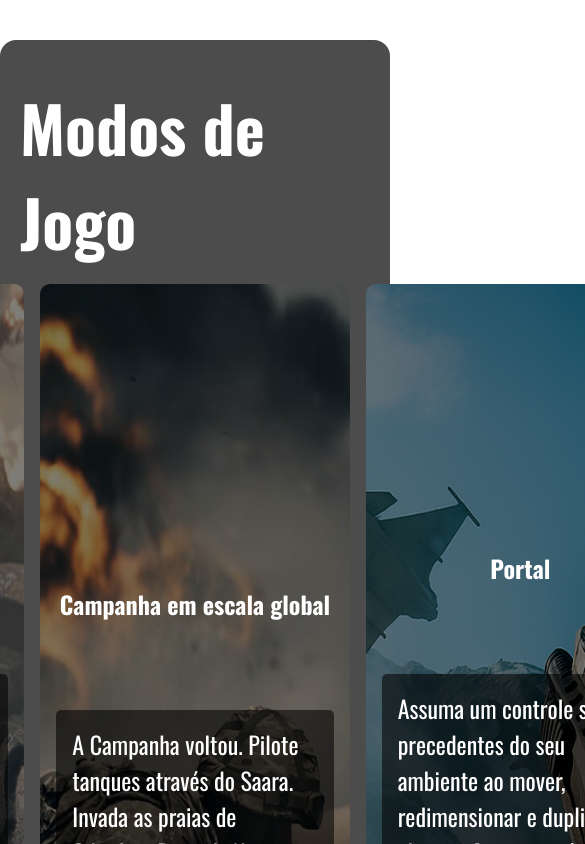
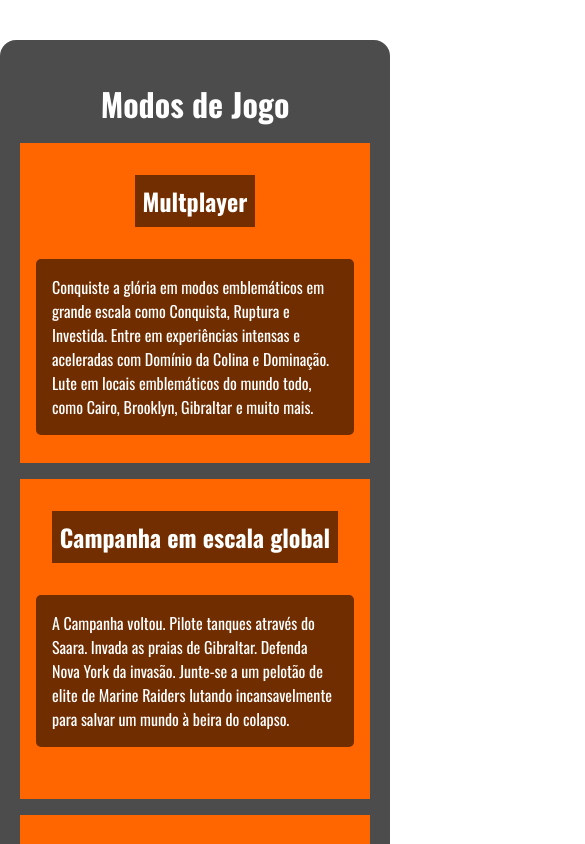
Before and after one commit to AndersonDevFernandes/bf6counter, a Next.js app: page /components/Sobre in a window 390 px wide. Shown: the top 844 px of the page, 585 px wide, since content can reach past the window. Built offline with nearby package versions, Linux system fonts and the light colour scheme.

Commit message:
atualização do componente sobre e adição e melhoria de responsividade para dispositivos moveis

```diff
--- a/app/components/Sobre/Sobre.css
+++ b/app/components/Sobre/Sobre.css
@@ -1,5 +1,3 @@
-@import url("https://fonts.googleapis.com/css2?family=Oswald:wght@200..700&display=swap");
-
 * {
   box-sizing: border-box;
   margin: 0;
@@ -22,9 +20,10 @@
 
 .modos{
   display: flex;
-  justify-content: center;
+  justify-content: flex-start;
   align-items: center;
   flex-direction: column;
+  position: relative;
 }
 
 .descricao-modo {
@@ -33,7 +32,9 @@
   background-color: #0000008f;
   padding: 1rem;
   border-radius: 5px;
+  margin-top: 20rem;
 }
+
 
 .modoDeJogo{
     display: flex;
@@ -46,7 +47,16 @@
 .titulo-modo{
   font-size: 1.5rem;
   font-weight: bold;
-  margin-bottom: 5.5rem;
+  margin-bottom: 15.5rem;
+  margin-top: 5rem;
+  background-color: #0000008c;
+  position: absolute;
+  left: 0;
+  right: 0;
+  text-align: center;
+  padding: 0.5rem;
+
+
 }
 
 .modo01 {
@@ -114,3 +124,40 @@
 .titulo-modo-principal, .titulo-modo{
   color: #fff;
 }
+
+/* Responsividade para tablets e celulares */
+@media (max-width: 1024px) {
+  .modoDeJogo {
+    flex-direction: column;   /* muda row para column */
+    width: 100%;              /* ocupa largura total */
+    height: auto;             /* ajusta altura */
+  }
+
+  .modos {
+    width: 100%;              /* ocupa toda a largura */
+    min-height: 20rem;        /* altura mínima para não ficar achatado */
+  }
+}
+
+@media (max-width: 768px) {
+  .modos {
+    background-image: none !important; /* remove imagens */
+    background-color: #ff6600 !important; /* fundo laranja */
+    border-radius: 0;            /* remove bordas arredondadas (opcional) */
+  }
+
+  .titulo-modo {
+    margin: 1rem 0;             /* espaçamento menor no mobile */
+    position: relative;         /* solta do absolute para não sobrepor */
+  }
+
+  .descricao-modo {
+    margin-top: 1rem;           /* ajusta espaço entre título e descrição */
+    font-size: 1rem;            /* fonte menor para caber bem */
+  }
+
+  .titulo-modo-principal {
+    font-size: 2rem;            /* reduz título principal */
+    text-align: center;
+  }
+}
--- a/app/components/Sobre/page.tsx
+++ b/app/components/Sobre/page.tsx
@@ -9,19 +9,25 @@ export default function Sobre() {
         <p className="titulo-modo-principal">Modos de Jogo</p>
         <div className="modoDeJogo">
           <div className="modos modo01">
-            <p className="titulo-modo ">Multplayer</p>
+            <div className="titulo-modo-container">
+              <p className="titulo-modo ">Multplayer</p>
+            </div>
             <div>
               <p className="descricao-modo">Conquiste a glória em modos emblemáticos em grande escala como Conquista, Ruptura e Investida. Entre em experiências intensas e aceleradas com Domínio da Colina e Dominação. Lute em locais emblemáticos do mundo todo, como Cairo, Brooklyn, Gibraltar e muito mais.</p>
             </div>
           </div>
           <div className="modos modo02">
-            <p className="titulo-modo ">Campanha em escala global</p>
+            <div className="titulo-modo-container">
+              <p className="titulo-modo ">Campanha em escala global</p>
+            </div>
             <div>
               <p className="descricao-modo">A Campanha voltou. Pilote tanques através do Saara. Invada as praias de Gibraltar. Defenda Nova York da invasão. Junte-se a um pelotão de elite de Marine Raiders lutando incansavelmente para salvar um mundo à beira do colapso.</p>
             </div>
           </div>
           <div className="modos modo03">
-            <p className="titulo-modo">Portal</p>
+            <div className="titulo-modo-container">
+              <p className="titulo-modo">Portal</p>
+            </div>
             <div>
               <p className="descricao-modo">Assuma um controle sem precedentes do seu ambiente ao mover, redimensionar e duplicar objetos. Crie seu próprio modo de jogo e UI personalizada. Crie experiências multiplayer exclusivas usando scripts de NPC. Sua criação pode fazer sucesso e se tornar um modo oficial.</p>
             </div>
```
